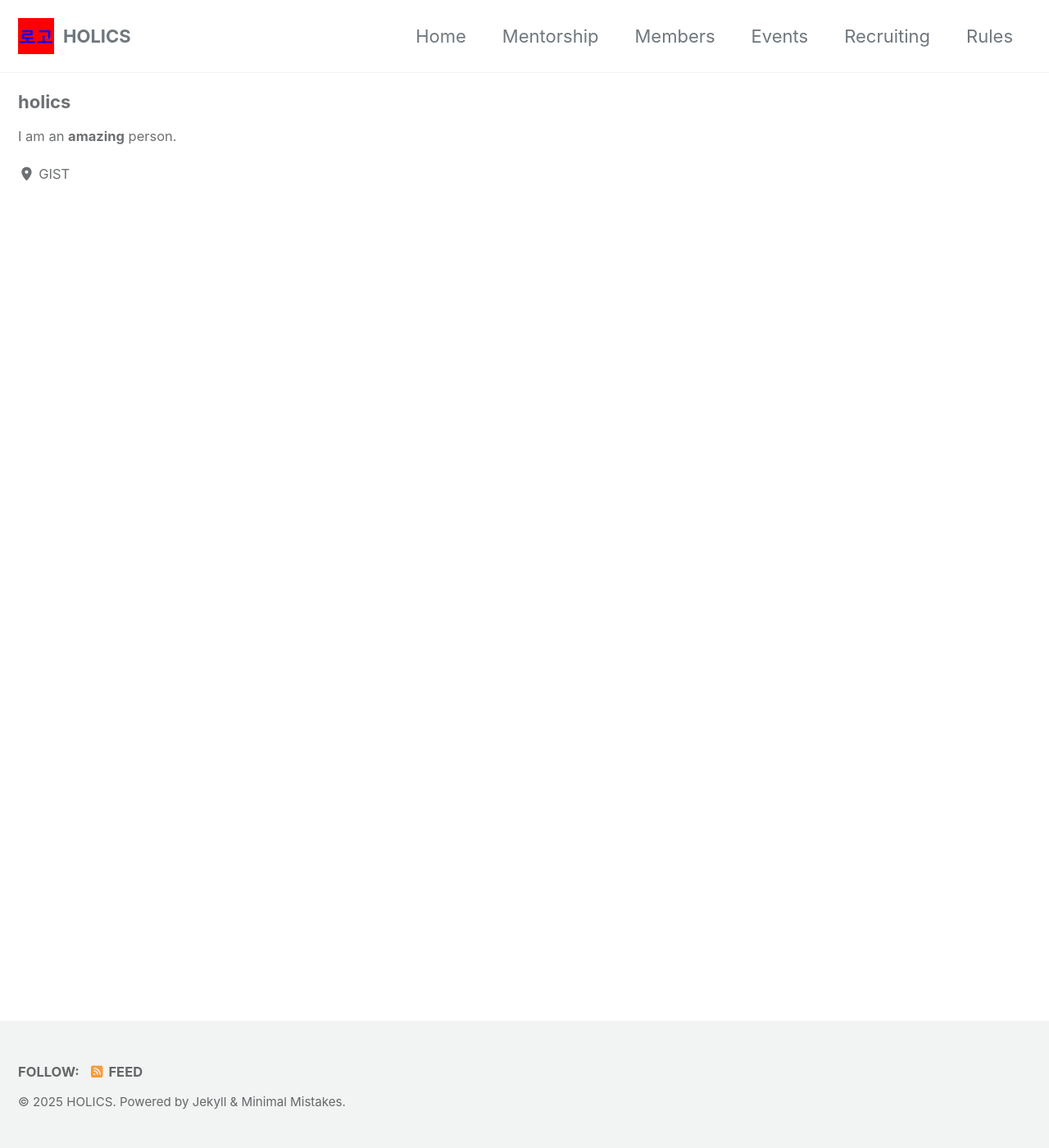
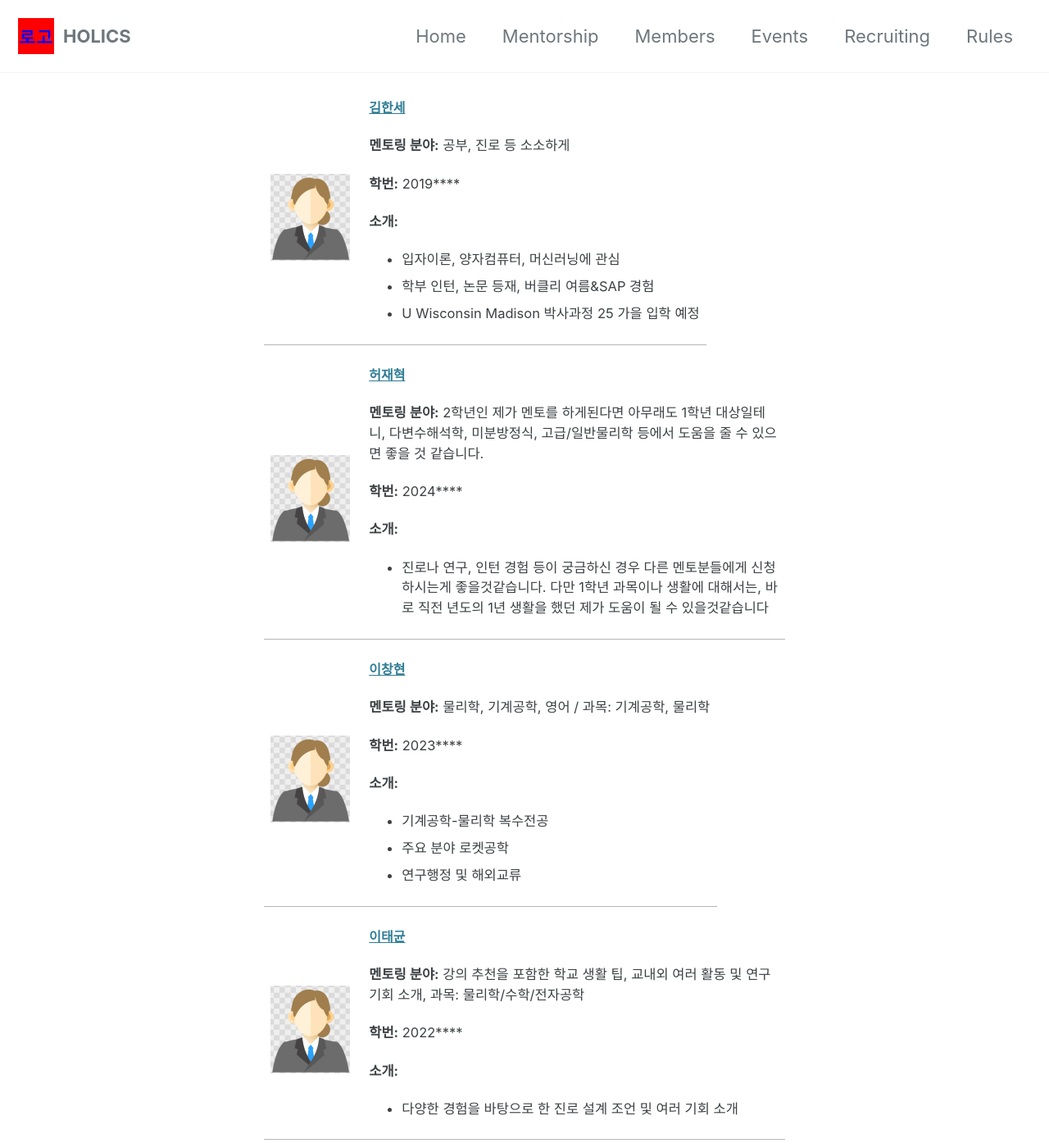
Before and after one commit to gistholics/gistholics.github.io, a Jekyll site: the page built from mentorship/index.html, in a window 1280 px wide and 1400 px high. Shown: the whole window at 82% size. Built offline with Jekyll 4.4.1, drawn with Linux system fonts in a browser that asks for light colours; cached includes are drawn as plain includes; some of the changed text lies outside the part shown.

Commit message:
Feat: Add mentorship data and profile display
- 멘토 프로필 이미지 필요

```diff
--- /dev/null
+++ b/_data/mentorship.csv
@@ -0,0 +1,19 @@
+name,year,phone,Email,field,description,bio,avatar
+김한세,20195047,010-7668-6057,powerblo@gist.ac.kr,"공부, 진로 등 소소하게","알고있는거 이것저것 기회될때 도와줄수있을 것 같아요. 공부라면 물리나 수학 도와줄수있고, 진로나 진학 계획은 같이 고민해보면 좋을 것 같아요. 자주 놀러다니고 밥 먹고 싶으면 신청해주세요!","입자이론, 양자컴퓨터, 머신러닝에 관심 / 학부 인턴, 논문 등재, 버클리 여름&SAP 경험 / U Wisconsin Madison 박사과정 25 가을 입학 예정",
+허재혁,20245238,1027898137,gj_wogur@gm.gist.ac.kr,"2학년인 제가 멘토를 하게된다면 아무래도 1학년 대상일테니, 다변수해석학, 미분방정식, 고급/일반물리학 등에서 도움을 줄 수 있으면 좋을 것 같습니다.","24 허재혁입니다. 저는 1학년 과목들을 작년에 들었기 때문에, 미적분학, 다변수해석학, 선형대수학, 미분방정식, 고급/일반 물리학 내용에서 도움이 될 수 있을 것 같습니다.","진로나 연구, 인턴 경험 등이 궁금하신 경우 다른 멘토분들에게 신청하시는게 좋을것같습니다. 다만 1학년 과목이나 생활에 대해서는, 바로 직전 년도의 1년 생활을 했던 제가 도움이 될 수 있을것같습니다",
+이창현,20235153,010-8973-3728,changhyun122@gm.gist.ac.kr,"물리학, 기계공학, 영어 / 과목: 기계공학, 물리학","기계과 23학번 이창현입니다. 지스트에서의 2년, 참으로 파란만장하게 살았고 앞으로도 그렇게 살 겁니다. 혁신적인 로켓을 만들고자 하는 꿈을 바라보며 달리기에 기계공학과 물리학을 모두 공부합니다.
+ 아직 배울 게 많기에 가르치는 동시에 저도 배우고 싶고, 더 나은 사람이 되어나가는 길을 함께 걷고 싶습니다.",기계공학-물리학 복수전공 / 주요 분야 로켓공학 / 연구행정 및 해외교류,
+이태균,20225146,010-4083-5033,leetaegyun@gm.gist.ac.kr,"강의 추천을 포함한 학교 생활 팁, 교내외 여러 활동 및 연구 기회 소개, 과목: 물리학/수학/전자공학","다양한 분야에 대해 연구를 경험하여, 물리학, 수학 뿐만 아니라, 전자공학이나 항공우주공학에 대해서 학업/연구 양 측면에서 도움을 드릴 수 있습니다. 문학에도 나름 조예가 있기 때문에 책 추천 혹은 철학적 토론 또한 환영합니다. 동아리나 군 복무에 대한 조언도 가능하고, 4학년으로서 개인의 배경 지식에 따른 강의 커리큘럼을 추천해 드릴 수 있습니다.
+
+[연구]
+- (GIST)양자소자 연구실 인턴: 초전도 접합과 위상 절연체의 양자적 특성 측정 및 수치적 모델 구현
+- (KAIST)누리호 탑재 예정 큐브위성 GBSAT 개발 : 50-100 MeV  양성자 관측 Payload 개발
+- (GIST)국문학 논문 저술: 오감도 시제4호에 구현된 내부 진단의 전자기학적 원리
+- (KAIST)단기 연구 프로그램: 위상적으로 안정적인 간섭계 설계
+
+[학교생활]
+- 동아리: 사각사각, GISRI, QAS, Infoteam
+- 조교: 전자기학1(2024. 2025), 다변수해석학(2024)
+- 군복무: 과학기술전문사관으로 임관 예정",다양한 경험을 바탕으로 한 진로 설계 조언 및 여러 기회 소개,
+이효원,20235158,1085785224,hyowon331@gm.gist.ac.kr,"학업, 활동 경험(교환학생, 연구인턴, 동아리)","버클리 여름학기, 카이스트 가을학기 교환학생을 경험하였습니다. 카이스트에서 보낸 한 학기동안 양자광학을 연구하는 연구실에서 학부인턴으로 있었습니다. 지원하는 과정이나 연구실 컨텍하는 과정, 혹은 버클리 카이스트에서 생활할 때의 팁(?)등 도움을 드릴 수 있을 것 같습니다. 지스트에서도 레이저-플라즈마를 연구하는 연구실 인턴 경험이 있고, 현재 비선형광학을 연구하는 연구실에 있습니다. 다양한 학부 경험이 있어서 많은 얘기 나눌 수 있을 것 같습니다.",해외 계절학기 / 카이스트 교환 및 연구인턴 / 연구 경험 공유 ,
+김민석,20245037,010-9691-7234,minseokkimug@gm.gist.ac.kr,화학 // 주로 양자화학,HOLICS 화학 분과장입니다.,화학의 물리학적 접근 / 연구실 경험 소개 / 과 선택이나 공부 관련 조언,
--- a/mentorship/index.html
+++ b/mentorship/index.html
@@ -1,4 +1,37 @@
 ---
 layout: single
-author_profile: true
+mentorship_profile: true
 ---
+
+{% for mentorship in site.data.mentorship %}
+{% assign home = '/members/' | append: mentorship.name | absolute_url %}
+<div class="profile">
+
+  <table cellspacing="0" cellpadding="0" style="border: none;">
+    <tr>
+      <td width="120" valign="top" style="padding-right: 15px;">
+        <a href="{{ home }}">
+        <img src="{{ mentorship.avatar | relative_url | default: '/assets/images/avatar.png' }}" width="100" height="100" alt="{{ mentorship.name }}" style="display:block;">
+        </a>
+      </td>
+      <td valign="top">
+        <a href="{{ home }}">
+        <p><strong style="font-size: 16px;">{{ mentorship.name }}</strong></p>
+        </a>
+        <p><strong>멘토링 분야:</strong> {{ mentorship.field }}</p>
+        <p><strong>학번:</strong> {{ mentorship.year | truncate: 4, "" | append: "****" }}</p>
+        <p><strong>소개:</strong></p>
+        <ul>
+          {% assign bio = mentorship.bio | split: '/' %}
+          {% for line in bio %}
+            <li>{{ line | strip }}</li>
+          {% endfor %}
+        </ul>
+        <!-- <p><strong>자기소개:</strong></p> {{ mentorship.description | markdownify }} -->
+
+      </td>
+    </tr>
+  </table>
+
+</div>
+{% endfor %}
```
Also changed, not shown: assets/images/avatar.png (added).
